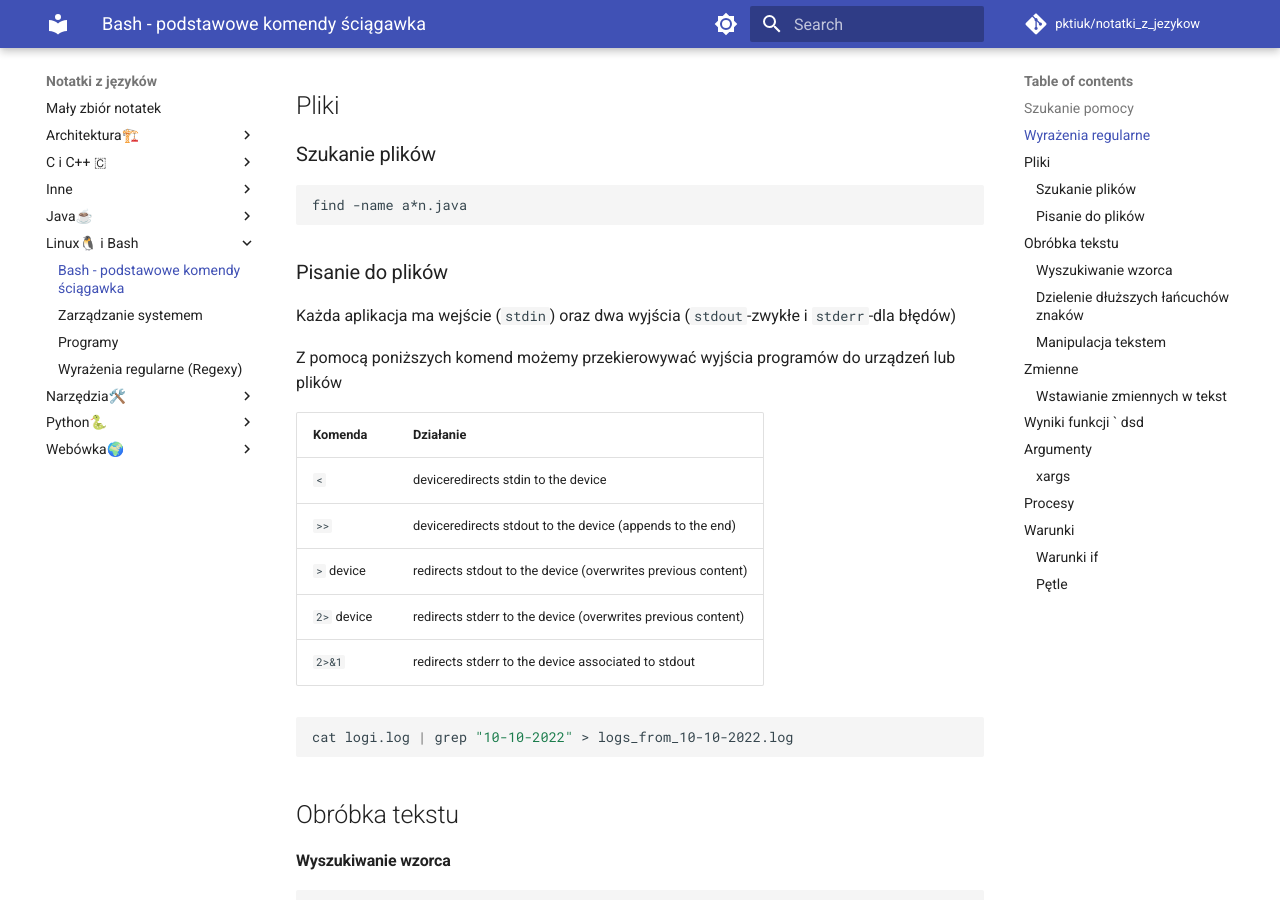
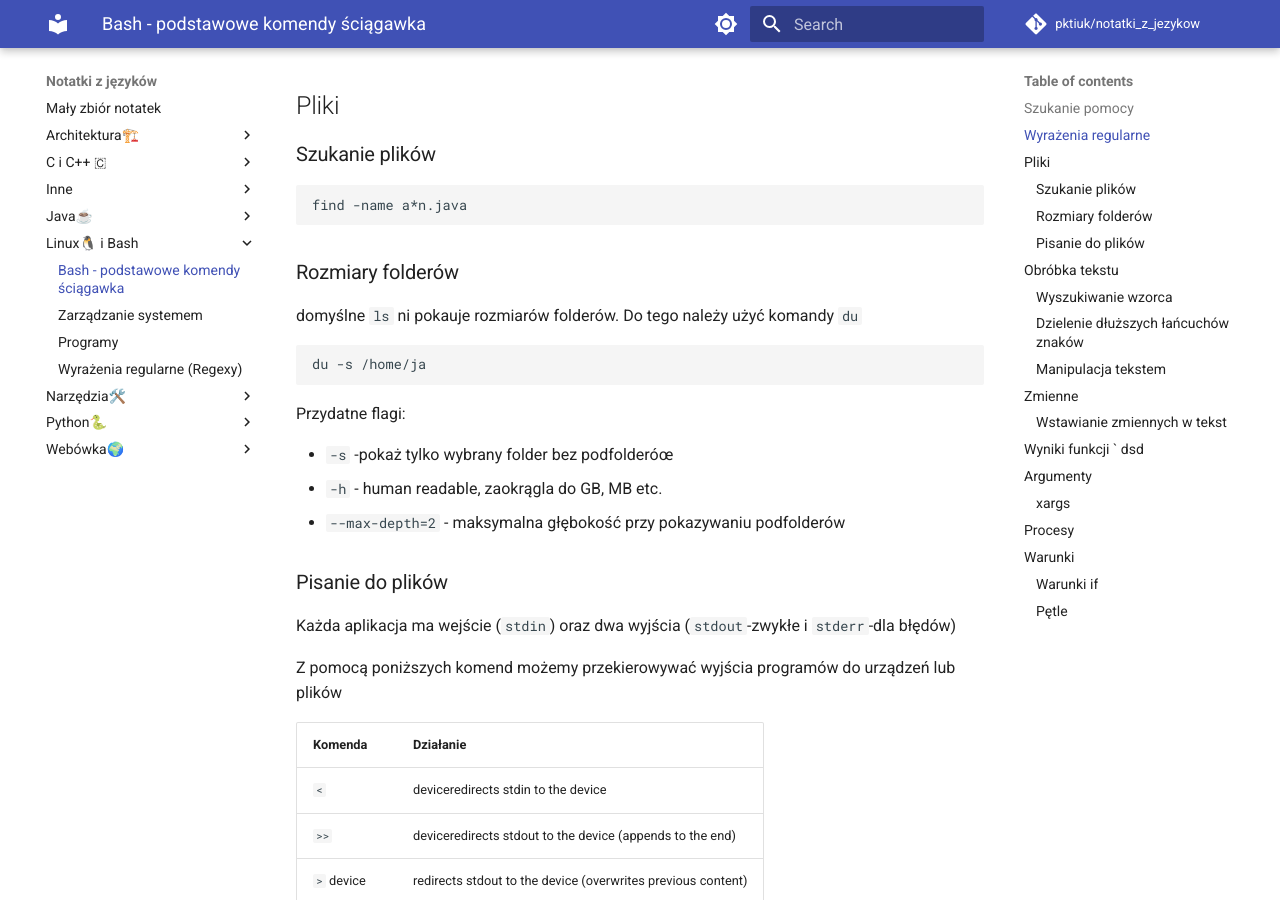
Before and after one commit to pktiuk/notatki_z_jezykow, an MkDocs documentation site: the page built from docs/Linux🐧 i Bash/bash_cheatsheet.md, in a window 1280 px wide and 900 px high, scrolled down 467 px. Built offline with MkDocs 1.6.1 and Material for MkDocs 9.7.7, drawn with Linux system fonts in a browser that asks for light colours; comment, search, counter and statistics services are not loaded.

Commit message:
Dopisanie komendy du.

````diff
--- a/docs/Linux🐧 i Bash/bash_cheatsheet.md
+++ b/docs/Linux🐧 i Bash/bash_cheatsheet.md
@@ -20,6 +20,20 @@ Sprawdzanie co jest czym oraz do czego służy
 ```bash
 find -name a*n.java
 ```
+
+### Rozmiary folderów
+
+domyślne `ls` ni pokauje rozmiarów folderów. Do tego należy użyć komandy `du`
+
+```bash
+du -s /home/ja
+```
+
+Przydatne flagi:
+
+- `-s` -pokaż tylko wybrany folder bez podfolderóœ
+- `-h` - human readable, zaokrągla do GB, MB etc.
+- `--max-depth=2` - maksymalna głębokość przy pokazywaniu podfolderów
 
 ### Pisanie do plików
 
````
